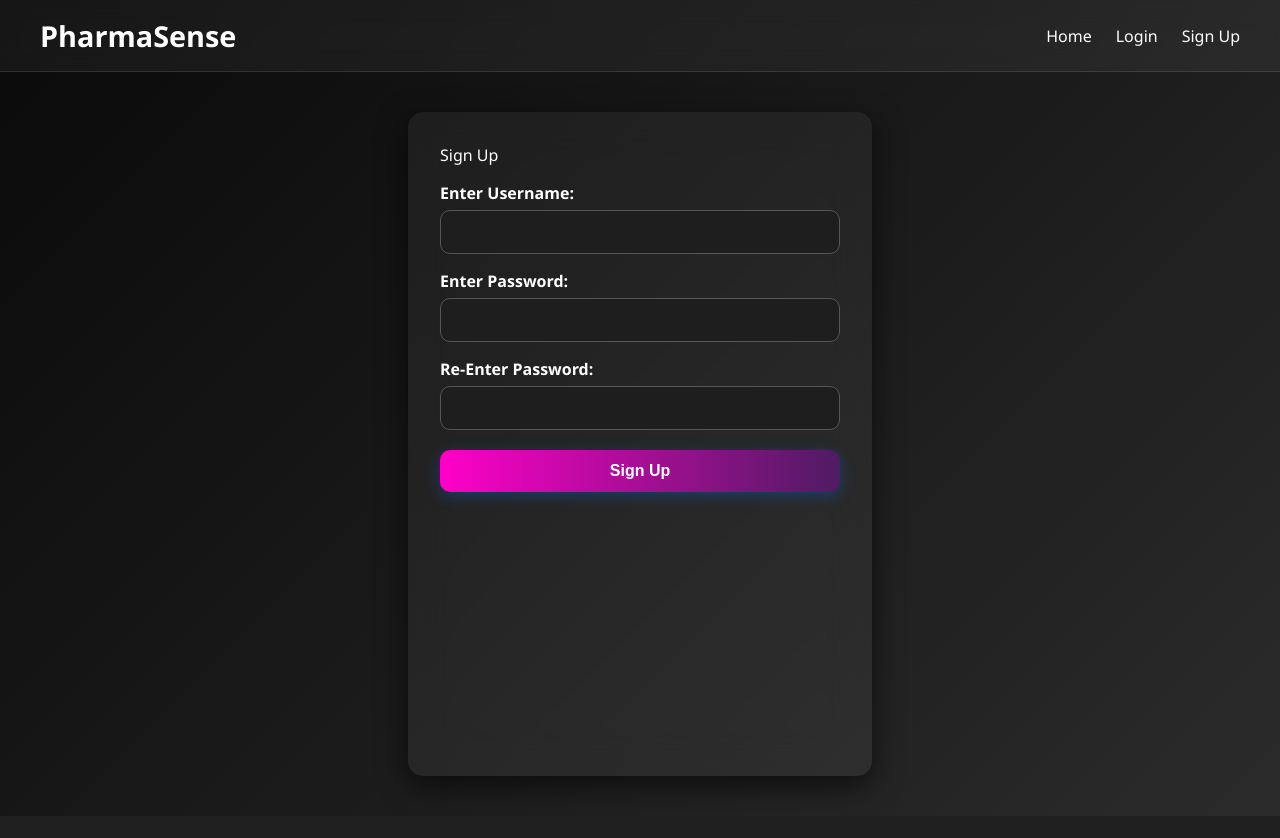
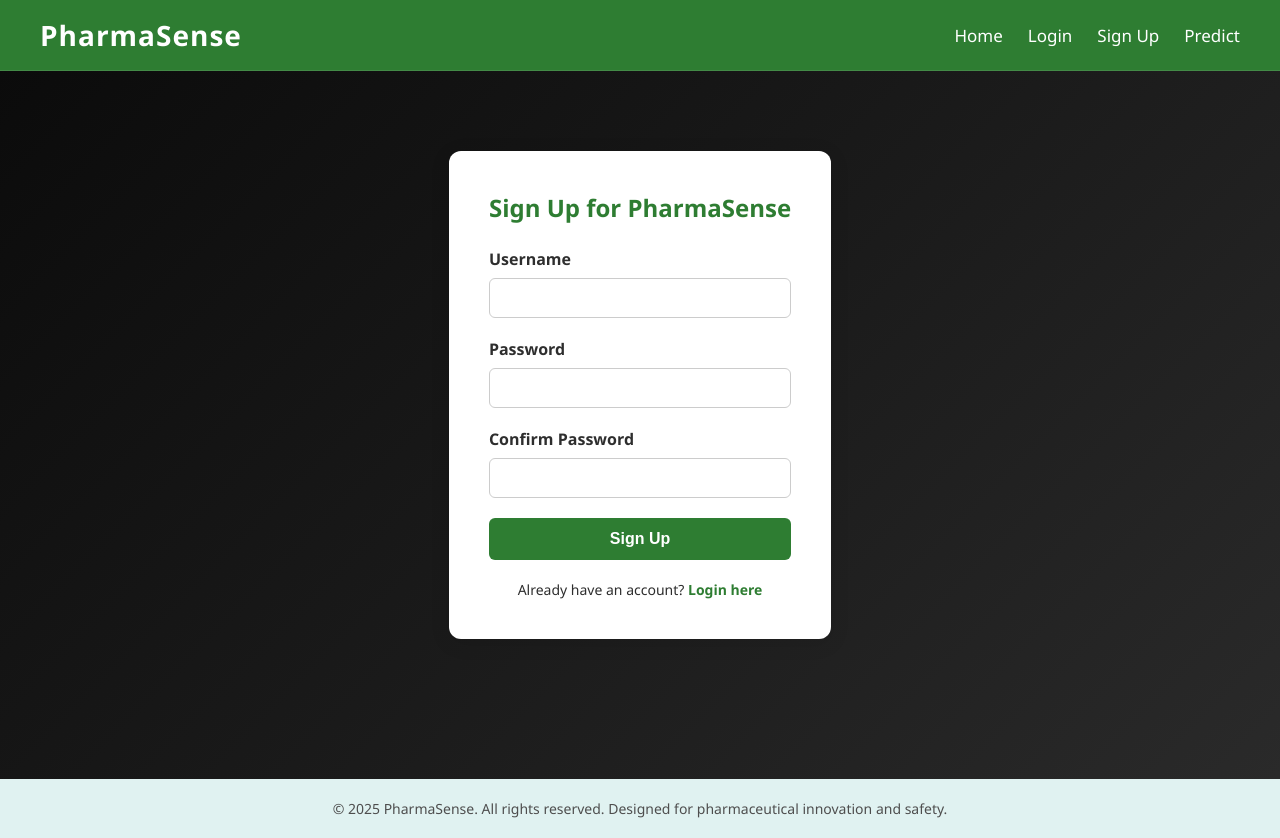
Before and after one commit to Tejasisnothere/temp, a Flask app: page /signuppage in a window 1280 px wide. Before the commit the page ends 787 px from the top, so only its background shows below. Run offline with Flask 3, Linux system fonts and the light colour scheme.

Commit message:
Update signup.html with internal css

```diff
--- a/templates/signup.html
+++ b/templates/signup.html
@@ -2,48 +2,175 @@
 <html lang="en">
 
 <head>
-    <meta charset="UTF-8">
-    <meta name="viewport" content="width=device-width, initial-scale=1.0">
-    <title>Document</title>
+  <meta charset="UTF-8" />
+  <meta name="viewport" content="width=device-width, initial-scale=1.0" />
+  <title>PharmaSense - Sign Up</title>
 
-    <link rel="stylesheet" href="{{ url_for('static', filename='login.css') }}">
-    <script src="{{ url_for('static', filename='login.js') }}"></script>
+  <link rel="stylesheet" href="{{ url_for('static', filename='home.css') }}">
+  <script src="{{ url_for('static', filename='home.js') }}"></script>
+
+  <style>
+    body {
+      font-family: 'Segoe UI', sans-serif;
+      background-color: #f4fef6;
+      color: #2e2e2e;
+    }
+
+    .login-container {
+      max-width: 400px;
+      margin: 80px auto;
+      padding: 40px;
+      background-color: white;
+      border-radius: 12px;
+      box-shadow: 0 4px 20px rgba(0, 0, 0, 0.1);
+    }
+
+    .login-container h2 {
+      text-align: center;
+      color: #2e7d32;
+      margin-bottom: 24px;
+    }
+
+    .form-group {
+      margin-bottom: 20px;
+    }
+
+    .form-group label {
+      display: block;
+      margin-bottom: 8px;
+      font-weight: bold;
+    }
+
+    .form-group input {
+      width: 100%;
+      padding: 10px;
+      border: 1px solid #ccc;
+      border-radius: 6px;
+      font-size: 16px;
+    }
+
+    .form-group input:focus {
+      border-color: #2e7d32;
+      outline: none;
+    }
+
+    .login-btn {
+      background-color: #2e7d32;
+      color: white;
+      width: 100%;
+      padding: 12px;
+      border: none;
+      border-radius: 6px;
+      font-size: 16px;
+      font-weight: bold;
+      cursor: pointer;
+      transition: background-color 0.3s ease;
+    }
+
+    .login-btn:hover {
+      background-color: #1b5e20;
+    }
+
+    .signup-link {
+      text-align: center;
+      margin-top: 20px;
+      font-size: 14px;
+    }
+
+    .signup-link a {
+      color: #2e7d32;
+      text-decoration: none;
+      font-weight: bold;
+    }
+
+    .signup-link a:hover {
+      text-decoration: underline;
+    }
+
+    header {
+      background-color: #2e7d32;
+      padding: 16px 40px;
+      display: flex;
+      justify-content: space-between;
+      align-items: center;
+    }
+
+    .logo-text {
+      color: #fff;
+      font-size: 28px;
+      font-weight: bold;
+      text-decoration: none;
+    }
+
+    .nav-links {
+      list-style: none;
+      display: flex;
+      gap: 25px;
+    }
+
+    .nav-links li a {
+      color: white;
+      text-decoration: none;
+      font-size: 17px;
+      transition: opacity 0.3s ease;
+    }
+
+    .nav-links li a:hover {
+      opacity: 0.8;
+    }
+
+    footer {
+      text-align: center;
+      padding: 20px;
+      background-color: #e0f2f1;
+      margin-top: 60px;
+      color: #4e4e4e;
+      font-size: 14px;
+    }
+  </style>
 </head>
 
 <body>
 
   <header>
-        <div class="nav-container">
-            <div class="logo">
     <a href="/" class="logo-text">PharmaSense</a>
-            </div>
     <nav>
       <ul class="nav-links">
         <li><a href="/">Home</a></li>
         <li><a href="/loginpage">Login</a></li>
         <li><a href="/signuppage">Sign Up</a></li>
+        <li><a href="/model">Predict</a></li>
       </ul>
     </nav>
-        </div>
   </header>
 
-    <main>
-        <div class="card">
-            <div class="signup-label">Sign Up</div>
-            <form action="/usersignup" method="POST">
-                <label for="username">Enter Username:</label>
-                <input name="username" type="text" class="field">
-                <label for="password">Enter Password:</label>
-                <input name="password1" type="password" class="field">
-                <label for="password">Re-Enter Password:</label>
-                <input name="password2" type="password" class="field">
-                <button type="submit" class="login-button">Sign Up </button>
+  <div class="login-container">
+    <h2>Sign Up for PharmaSense</h2>
+    <form action="/signup" method="POST">
+      <div class="form-group">
+        <label for="username">Username</label>
+        <input type="text" id="username" name="username" required />
+      </div>
+      <div class="form-group">
+        <label for="password1">Password</label>
+        <input type="password" id="password1" name="password1" required />
+      </div>
+      <div class="form-group">
+        <label for="password2">Confirm Password</label>
+        <input type="password" id="password2" name="password2" required />
+      </div>
+      <button type="submit" class="login-btn">Sign Up</button>
     </form>
+
+    <div class="signup-link">
+      Already have an account? <a href="/loginpage">Login here</a>
+    </div>
   </div>
 
-    </main>
+  <footer>
+    &copy; 2025 PharmaSense. All rights reserved. Designed for pharmaceutical innovation and safety.
+  </footer>
 
-    <script src="script.js"></script>
 </body>
 
 </html>
```
Lines whose indentation alone changed are shown as unchanged.
